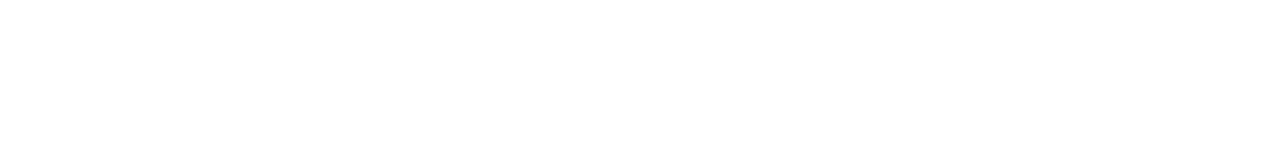
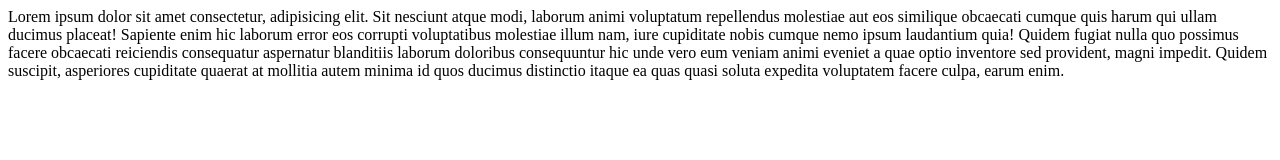
Before and after one commit to Ahsan000/githubb, a plain HTML site: page hassan.html in a window 1280 px wide. Drawn offline with Linux system fonts and the light colour scheme.

Commit message:
Last commit (15-MAR-2023)

```diff
--- a/hassan.html
+++ b/hassan.html
@@ -1,12 +1,21 @@
 <!DOCTYPE html>
 <html lang="en">
-<head>
-    <meta charset="UTF-8">
-    <meta http-equiv="X-UA-Compatible" content="IE=edge">
-    <meta name="viewport" content="width=device-width, initial-scale=1.0">
+  <head>
+    <meta charset="UTF-8" />
+    <meta http-equiv="X-UA-Compatible" content="IE=edge" />
+    <meta name="viewport" content="width=device-width, initial-scale=1.0" />
     <title>Document</title>
-</head>
-<body>
-
-</body>
+  </head>
+  <body>
+    Lorem ipsum dolor sit amet consectetur, adipisicing elit. Sit nesciunt atque
+    modi, laborum animi voluptatum repellendus molestiae aut eos similique
+    obcaecati cumque quis harum qui ullam ducimus placeat! Sapiente enim hic
+    laborum error eos corrupti voluptatibus molestiae illum nam, iure cupiditate
+    nobis cumque nemo ipsum laudantium quia! Quidem fugiat nulla quo possimus
+    facere obcaecati reiciendis consequatur aspernatur blanditiis laborum
+    doloribus consequuntur hic unde vero eum veniam animi eveniet a quae optio
+    inventore sed provident, magni impedit. Quidem suscipit, asperiores
+    cupiditate quaerat at mollitia autem minima id quos ducimus distinctio
+    itaque ea quas quasi soluta expedita voluptatem facere culpa, earum enim.
+  </body>
 </html>
```
